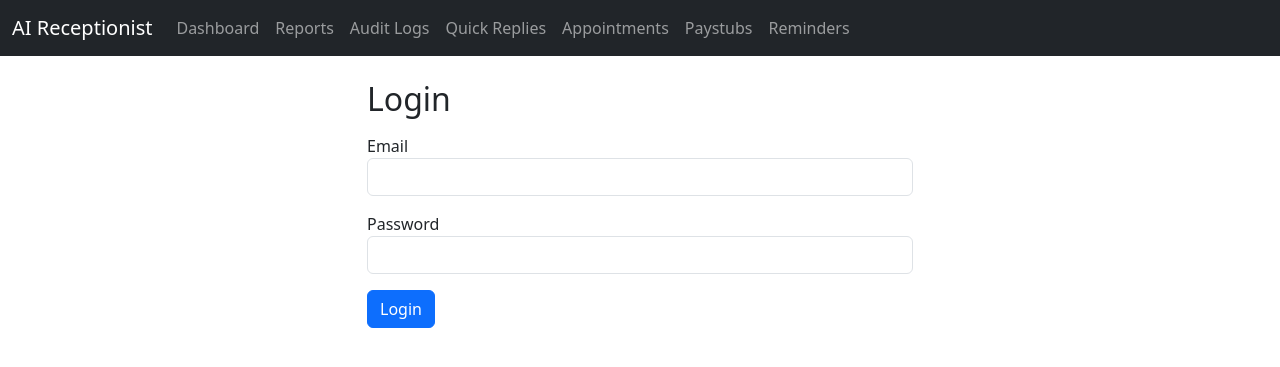
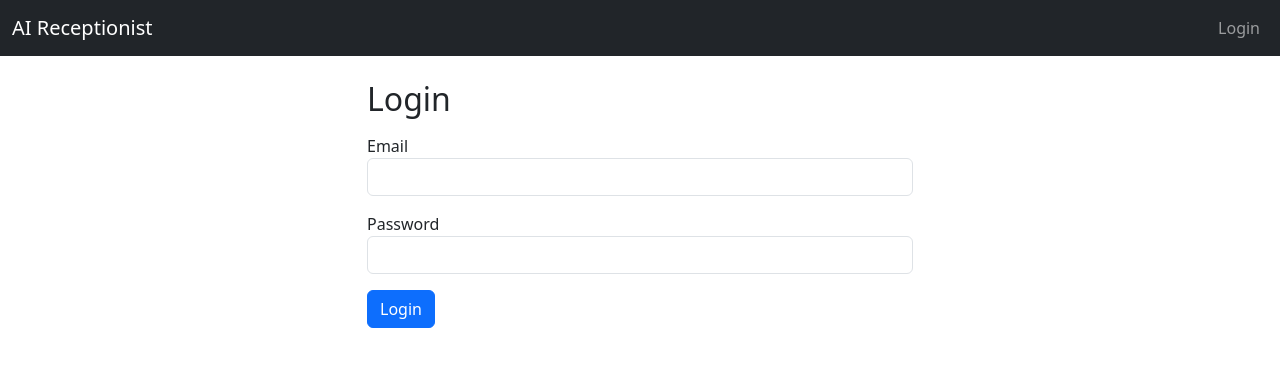
Before and after one commit to ConnorV2006/AI-receptionist-new-code-, a Flask app: page /login in a window 1280 px wide. Shown: the top 367 px of the page. Run offline with Flask 3, Linux system fonts and the light colour scheme; parts of the project's set-up code (start-up, migrations or seed data) failed here and were passed over.

Commit message:
Update base.html

```diff
--- a/templates/base.html
+++ b/templates/base.html
@@ -2,29 +2,62 @@
 <html lang="en">
 <head>
     <meta charset="UTF-8">
-  <title>{{ title or "AI Receptionist" }}</title>
-  <link rel="stylesheet" href="https://cdn.jsdelivr.net/npm/bootstrap@5.3.3/dist/css/bootstrap.min.css">
+    <title>AI Receptionist</title>
+    <link rel="stylesheet" href="https://cdn.jsdelivr.net/npm/bootstrap@5.3.0/dist/css/bootstrap.min.css">
 </head>
 <body>
-  <nav class="navbar navbar-expand-lg navbar-dark bg-dark mb-4">
+<nav class="navbar navbar-expand-lg navbar-dark bg-dark">
   <div class="container-fluid">
-      <a class="navbar-brand" href="/">AI Receptionist</a>
-      <div class="collapse navbar-collapse">
-        <ul class="navbar-nav">
-          <li class="nav-item"><a class="nav-link" href="/dashboard">Dashboard</a></li>
-          <li class="nav-item"><a class="nav-link" href="/reports">Reports</a></li>
-          <li class="nav-item"><a class="nav-link" href="/audit-logs">Audit Logs</a></li>
-          <li class="nav-item"><a class="nav-link" href="/quick-replies">Quick Replies</a></li>
-          <li class="nav-item"><a class="nav-link" href="/appointments">Appointments</a></li>
-          <li class="nav-item"><a class="nav-link" href="/paystubs">Paystubs</a></li>
-          <li class="nav-item"><a class="nav-link" href="/reminders">Reminders</a></li>
+    <a class="navbar-brand" href="{{ url_for('dashboard') }}">AI Receptionist</a>
+    <button class="navbar-toggler" type="button" data-bs-toggle="collapse" data-bs-target="#navbarNav">
+      <span class="navbar-toggler-icon"></span>
+    </button>
+    <div class="collapse navbar-collapse" id="navbarNav">
+      <ul class="navbar-nav ms-auto">
+
+        {% if current_user.is_authenticated %}
+          {% if current_user.role and current_user.role.name == "superadmin" %}
+            <li class="nav-item">
+              <a class="nav-link" href="{{ url_for('superadmin_dashboard') }}">Superadmin Dashboard</a>
+            </li>
+          {% elif current_user.role and current_user.role.name == "receptionist" %}
+            <li class="nav-item">
+              <a class="nav-link" href="{{ url_for('receptionist_dashboard') }}">Receptionist Dashboard</a>
+            </li>
+          {% elif current_user.role and current_user.role.name == "doctor" %}
+            <li class="nav-item">
+              <a class="nav-link" href="{{ url_for('doctor_dashboard') }}">Doctor Dashboard</a>
+            </li>
+          {% endif %}
+          <li class="nav-item">
+            <a class="nav-link" href="{{ url_for('logout') }}">Logout</a>
+          </li>
+        {% else %}
+          <li class="nav-item">
+            <a class="nav-link" href="{{ url_for('login') }}">Login</a>
+          </li>
+        {% endif %}
+
       </ul>
     </div>
   </div>
 </nav>
 
-  <div class="container">
+<div class="container mt-4">
+  {% with messages = get_flashed_messages(with_categories=true) %}
+    {% if messages %}
+      {% for category, message in messages %}
+        <div class="alert alert-{{ category }} alert-dismissible fade show" role="alert">
+          {{ message }}
+          <button type="button" class="btn-close" data-bs-dismiss="alert"></button>
+        </div>
+      {% endfor %}
+    {% endif %}
+  {% endwith %}
+
   {% block content %}{% endblock %}
 </div>
+
+<script src="https://cdn.jsdelivr.net/npm/bootstrap@5.3.0/dist/js/bootstrap.bundle.min.js"></script>
 </body>
 </html>
```
Lines whose indentation alone changed are shown as unchanged.
